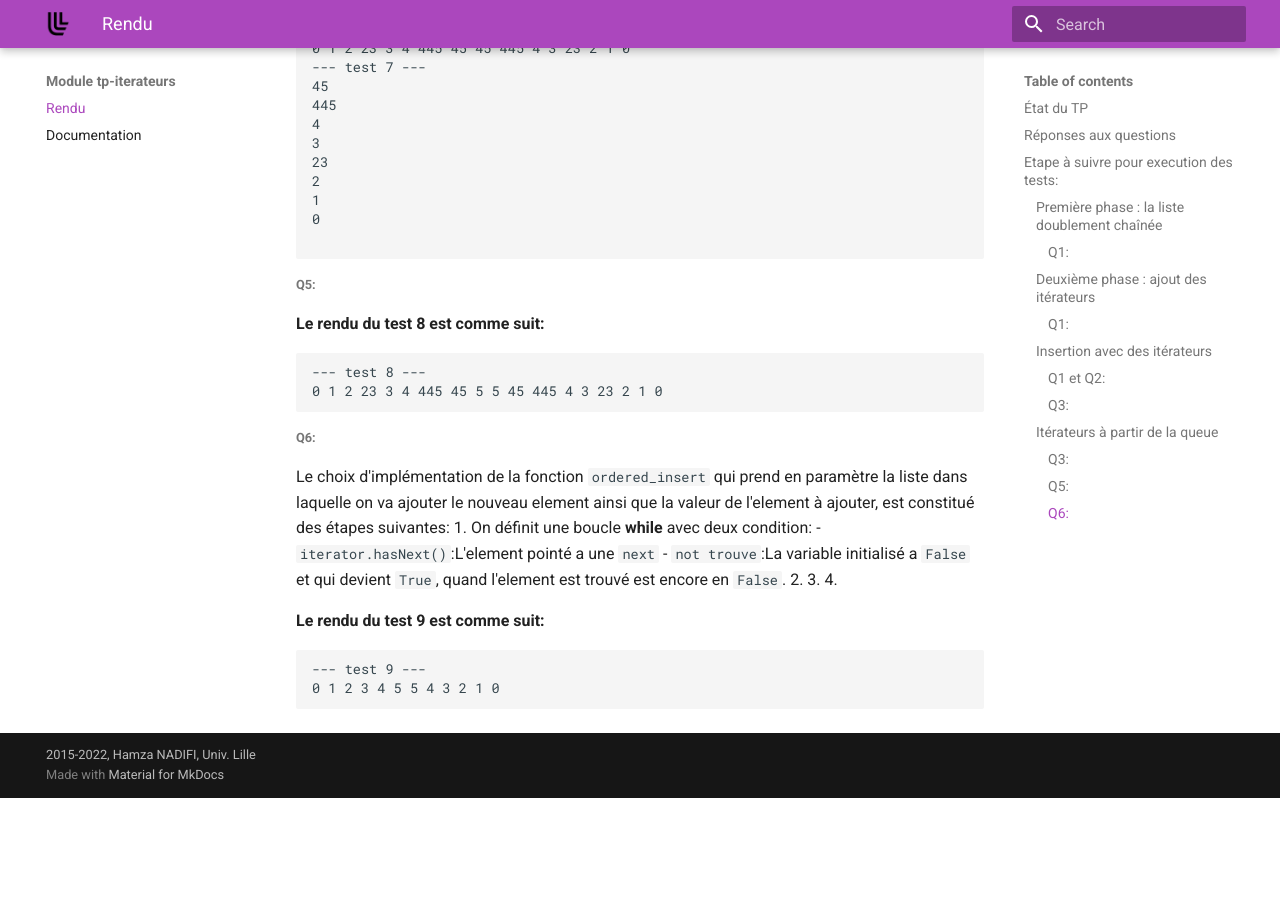
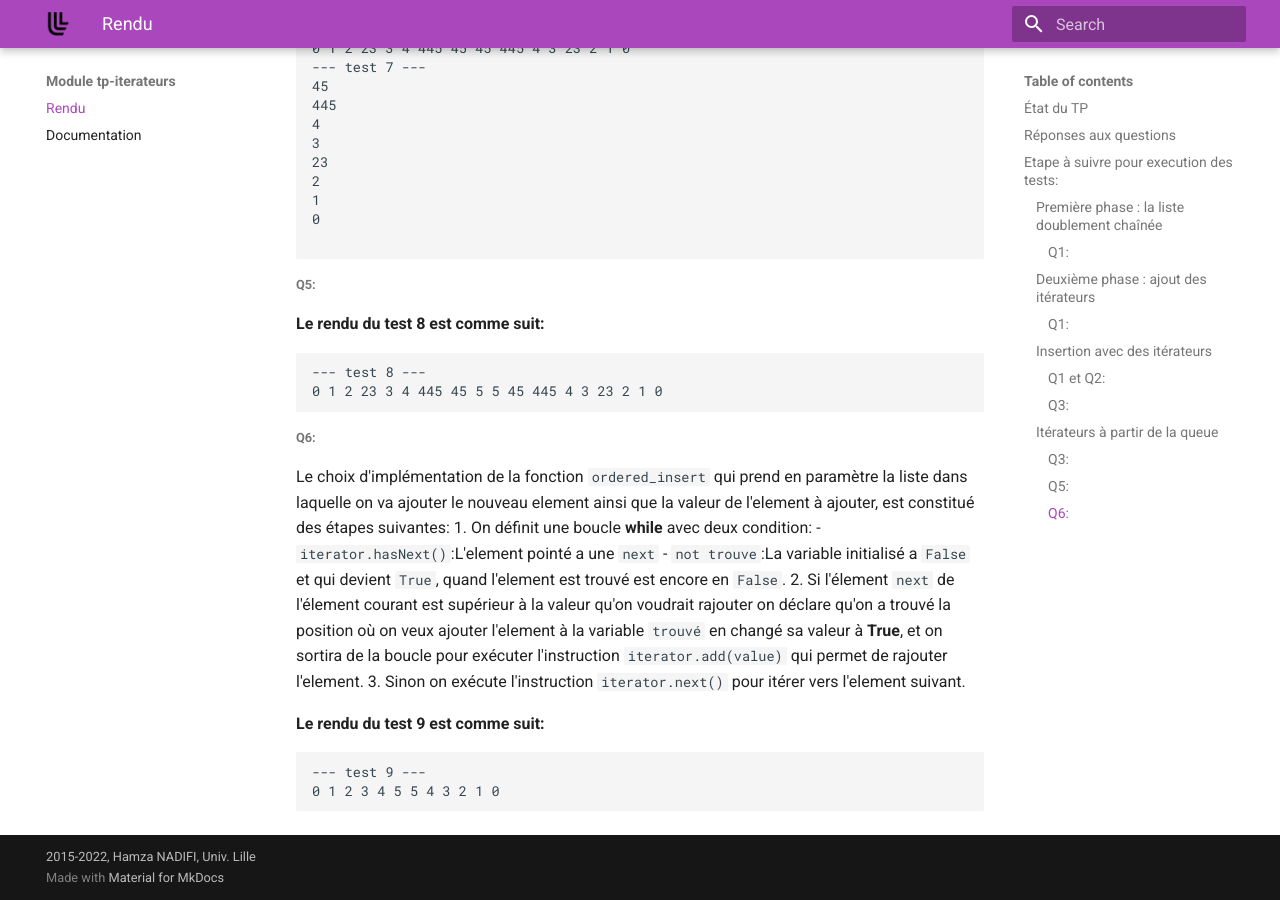
Before and after one commit to HamzaNADIFI07/Algorithms-and-data-structures-Doubly-Linked-Mutable-Lists-and-Iterators, an MkDocs documentation site: the page built from docs/index.md, in a window 1280 px wide and 900 px high, scrolled down 1893 px. Built offline with MkDocs 1.6.1 and Material for MkDocs 9.7.7, drawn with Linux system fonts in a browser that asks for light colours; a script that is not in the unit is left out; before the commit the page ends 2691 px from its top, so only the background shows below that.

Commit message:
update index.md

```diff
--- a/docs/index.md
+++ b/docs/index.md
@@ -101,9 +101,8 @@ Le choix d'implémentation de la fonction `ordered_insert` qui prend en paramèt
 1. On définit une boucle **while** avec deux condition:
     - `iterator.hasNext()`:L'element pointé a une `next`
     - `not trouve`:La variable initialisé a `False` et qui devient `True`, quand l'element est trouvé est encore en `False`.
-2.
-3.
-4.
+2. Si l'élement `next` de l'élement courant est supérieur à la valeur qu'on voudrait rajouter on déclare qu'on a trouvé la position où on veux ajouter l'element à la variable `trouvé` en changé sa valeur à **True**, et on sortira de la boucle pour exécuter l'instruction `iterator.add(value)` qui permet de rajouter l'element.
+3. Sinon on exécute l'instruction `iterator.next()` pour itérer vers l'element suivant.
 
 **Le rendu du test 9 est comme suit:**
 
```
